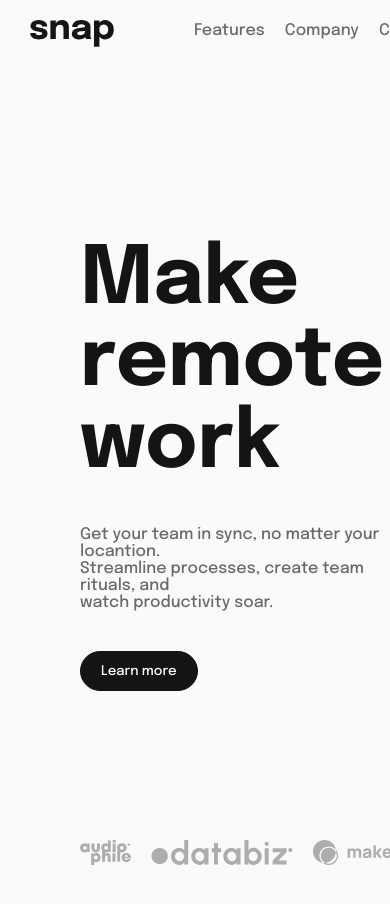
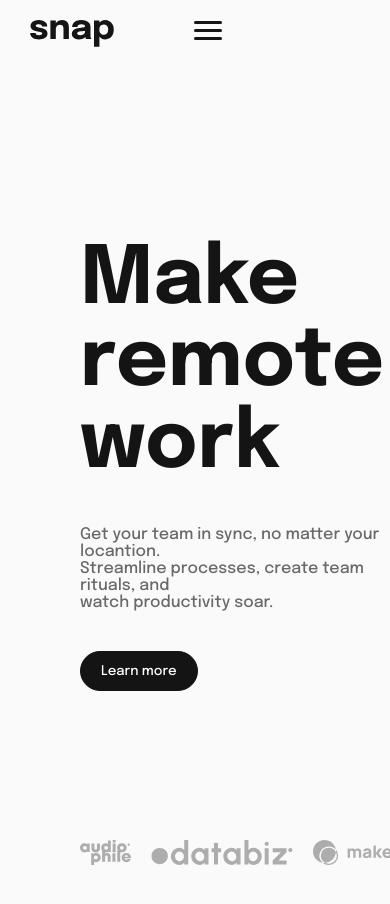
Before and after one commit to loren175/snap, a plain HTML site: page index.html in a window 390 px wide. Shown: the top 904 px of the page. Drawn offline with Linux system fonts and the light colour scheme.

Commit message:
add @media and animations

```diff
--- a/index.html
+++ b/index.html
@@ -38,6 +38,12 @@
               <a href="" class="nav-link"> About </a>
             </li>
             </ul>
+
+            <div class="nav-display">
+              <span class="bar"></span>
+              <span class="bar"></span>
+              <span class="bar"></span>
+            </div>
 
             <div class="hide">
               Eu sou um texto para ocupar este local de forma que organize a tela
--- a/main.js
+++ b/main.js
@@ -0,0 +1,7 @@
+const navDisplay = document.querySelector(".nav-display")
+const navMenu = document.querySelector(".nav-menu")
+
+navDisplay.addEventListener("click", () => {
+  navDisplay.classList.toggle('active')
+  navMenu.classList.toggle('active')
+})
--- a/style.css
+++ b/style.css
@@ -38,6 +38,21 @@ body * {
   gap: 8rem;
   padding: 3rem;
   justify-content: space-between;
+}
+
+.nav-display {
+  display: none;
+  cursor: pointer;
+}
+
+.bar {
+  display: block;
+  width: 2.8rem;
+  height: 3px;
+  border-radius: 2px;
+  margin: 5px auto;
+  background-color: var(--tt-secondary);
+  transition: all 0.3s ease-in-out;
 }
 
 .logo {
@@ -137,3 +152,36 @@ button {
 footer {
   padding: 1rem;
 }
+
+@media (max-width: 768px) {
+  .nav-display {
+    display: block;
+  }
+  .nav-display.active .bar:nth-child(2) {
+    opacity: 0;
+  }
+  .nav-display.active .bar:nth-child(1) {
+    transform: translateY(8px) rotate(45deg);
+  }
+  .nav-display.active .bar:nth-child(3) {
+    transform: translateY(-8px) rotate(-45deg);
+  }
+  .nav-menu {
+    position: absolute;
+    left: -100%;
+    top: 70px;
+    gap: 0;
+    border-radius: 0 0 20px 20px;
+    background-color: wheat;
+    text-align: center;
+    flex-direction: column;
+    width: 100%;
+    transition: 0.3s;
+  }
+  .nav-item {
+    margin: 16px 0;
+  }
+  .nav-menu.active {
+    left: 0;
+  }
+}
```
